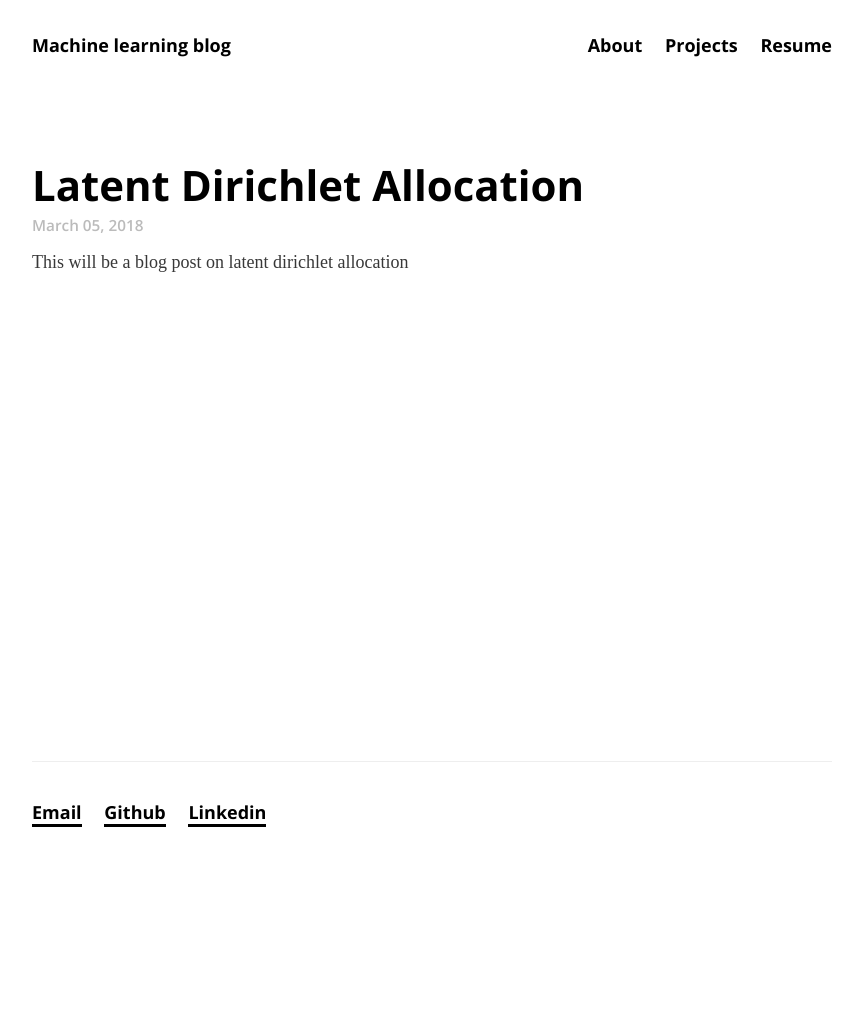
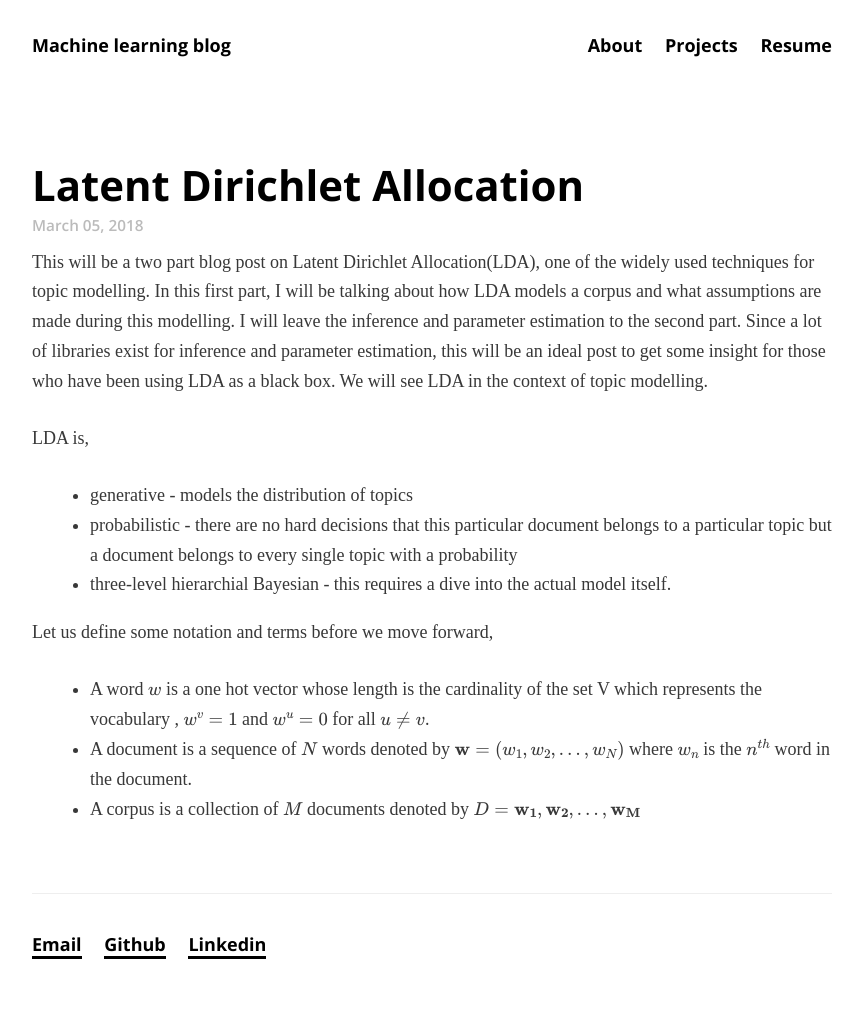
Before and after one commit to scelesticsiva/scelesticsiva.github.io, a Jekyll site: the page built from _posts/2018-03-05-latent-dirichlet-allocation.md, in a window 1280 px wide. Shown: the whole page, without its empty margins (208-1071 px from the left). Built offline with Jekyll 4.4.1, drawn with Linux system fonts in a browser that asks for light colours; some web fonts are replaced; formulas are drawn with MathJax 3; comment, search, counter and statistics services are not loaded; before the commit the page ends 900 px from its top, so only the background shows below that.

Commit message:
added information about LDA

```diff
--- a/_posts/2018-03-05-latent-dirichlet-allocation.md
+++ b/_posts/2018-03-05-latent-dirichlet-allocation.md
@@ -6,4 +6,14 @@ type: post
 use_math: true
 ---
 
-This will be a blog post on latent dirichlet allocation
+This will be a two part blog post on Latent Dirichlet Allocation(LDA), one of the widely used techniques for topic modelling. In this first part, I will be talking about how LDA models a corpus and what assumptions are made during this modelling. I will leave the inference and parameter estimation to the second part. Since a lot of libraries exist for inference and parameter estimation, this will be an ideal post to get some insight for those who have been using LDA as a black box. We will see LDA in the context of topic modelling.
+
+LDA is,
+* generative - models the distribution of topics
+* probabilistic - there are no hard decisions that this particular document belongs to a particular topic but a document belongs to every single topic with a probability
+* three-level hierarchial Bayesian - this requires a dive into the actual model itself.
+
+Let us define some notation and terms before we move forward,
+* A word $w$ is a one hot vector whose length is the cardinality of the set V which represents the vocabulary , $w^v = 1$ and $w^u = 0$ for all $u \neq v$.
+* A document is a sequence of $N$ words denoted by $\mathbf{w} = (w_1,w_2,...,w_N)$ where $w_n$ is the $n^{th}$ word in the document.
+* A corpus is a collection of $M$ documents denoted by $D = \{\mathbf{w_1},\mathbf{w_2},...,\mathbf{w_M}\}$
```
